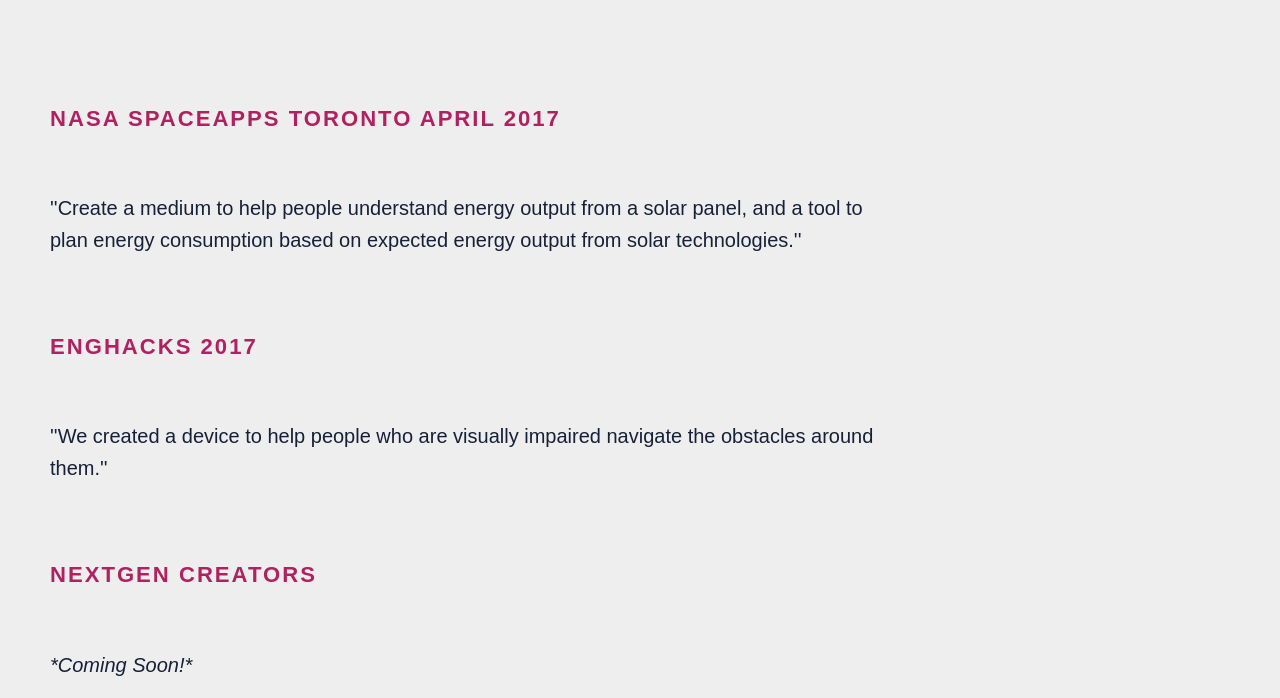
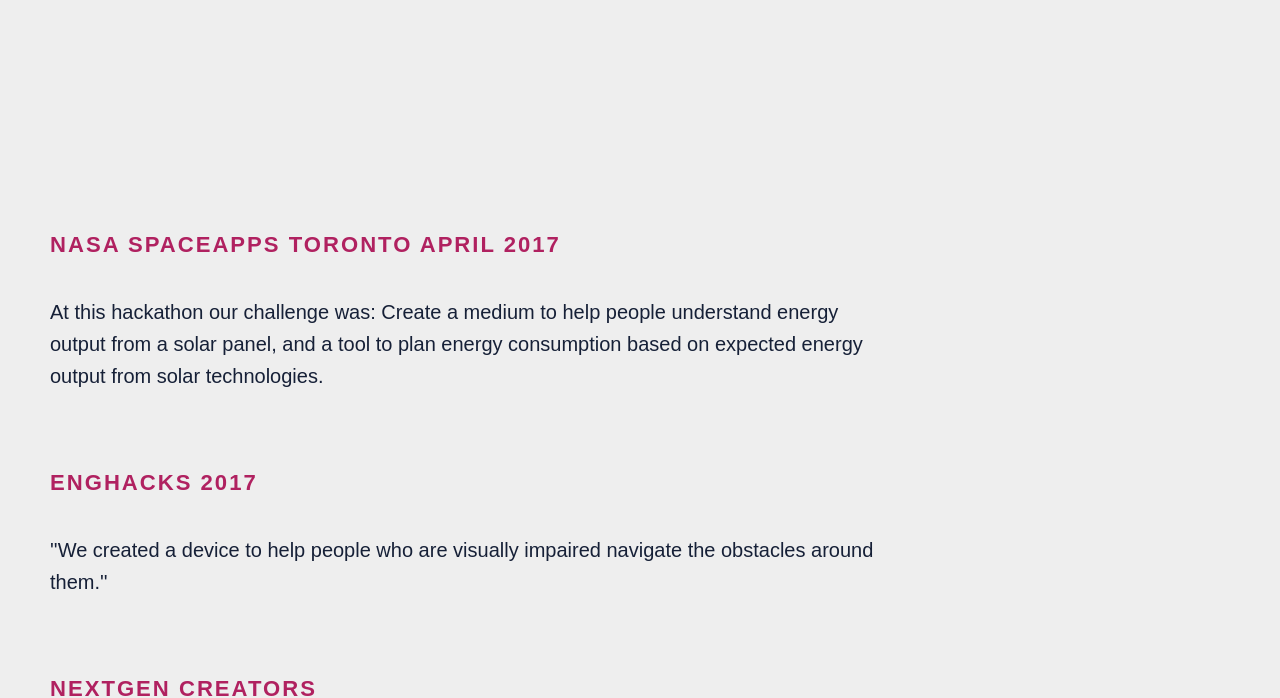
Before and after one commit to riri279/riri279.github.io, a plain HTML site: page index.html in a window 1280 px wide. Shown: the part 368-1066 px from the top of the page. Drawn offline with Linux system fonts and the light colour scheme; a script that the page names is missing.

Commit message:
changes as per calvin

```diff
--- a/index.html
+++ b/index.html
@@ -2,8 +2,8 @@
 <html>
 <head>
 <link href="style.css" type="text/css" rel="stylesheet">
-<link rel="stylesheet" href="https://cdnjs.cloudflare.com/ajax/libs/font-awesome/4.7.0/css/font-awesome.min.css">
 </head>
+
 <div class="flex-container">
 <div class="table">
 <div class="main">
@@ -15,14 +15,25 @@
   	<li style="float:left"><a class="active" href="#index.html">Home</a></li>
 	  </nav>
 	  <br>
-  <h1 class="title-home-page"> RITA CHAN</h1>
+  	<h1 class="title-home-page"> RITA CHAN</h1>
    <h4 style= "margin:-140px 0px 120px 31px">Insert witty sentence here about design/me.</h4>
-   <!-- Creating beautiful interfaces to deliver the ultimate user experience. Madly in love with UX/UI design since the creation of time -->
 
-  <article class="article">
+  <article class="index-article">
+    <br>
+ <br>
+  <br>
+  <br>
+ <br>
+   <br>
+ <br>
+  <br>
+  <div class="dsm-ww-instagram-hashtag-feed" data-embed-id="2882"></div><script src="https://www.displaysocialmedia.com/app/embed/instagram-hashtag-feed/widget.js"></script><br>
+   <br>
+  <br>
+  <br>
 <div>
 	<a href="NASA.html">  <h3>NASA Spaceapps Toronto April 2017 </h3> </a>
-	 <p>''Create a medium to help people understand energy output from a solar panel, and a tool to plan energy consumption based on expected energy output from solar technologies.''
+	 <p>At this hackathon our challenge was: Create a medium to help people understand energy output from a solar panel, and a tool to plan energy consumption based on expected energy output from solar technologies.
 	</p>
 	</div>
 	<br>
@@ -37,10 +48,7 @@
 	   <p> ''Redesign their website to help NextGen Creators foster a community for developers, designers, and entrepreneurs in the Caribbean.''</p>
 
    </div>
- <br>
- <br>
   </article>
-
 
 <footer class="footer">
   <p class="tagline"> Keeping it simple one bowl of rice at a time.</p>
@@ -50,7 +58,7 @@
   <p class="w3-medium">
  <a href="https://www.w3schools.com/w3css/default.asp" target="_blank">  </a>
   </p>
-</footer>
+	</footer>
 
 	</div>
 	</div>
--- a/style.css
+++ b/style.css
@@ -1,5 +1,10 @@
 * {
     box-sizing: border-box;
+}
+
+.dsm-ww-instagram-hashtag-feed {
+	margin-left: -10px;
+
 }
 
 .tagline {
@@ -31,6 +36,11 @@
 	border-left: thick solid #B02160;
 }
 
+.index-article {
+    text-align: left;
+	padding-right: 350px;
+	margin-top: -90px;
+}
 
 .article {
     text-align: left;
@@ -91,7 +101,7 @@
 	display: block;
     font-size: 1.7em;
     margin-top: 1em;
-    margin-bottom: 1em;
+    margin-bottom: 0em;
     margin-left: 0;
     margin-right: 0;
     font-weight: bold;
@@ -122,7 +132,7 @@
   color: #B02160;
   font-family: 'Raleway', sans-serif;
   font-size: 13px;
-  padding: 14px 16px;
+  padding: 14px 14px 14px 14px;
   font-weight: 9000;
   text-align: left;
   text-transform: uppercase;
```
Also changed, not shown: about.html (+0 -1 lines).
